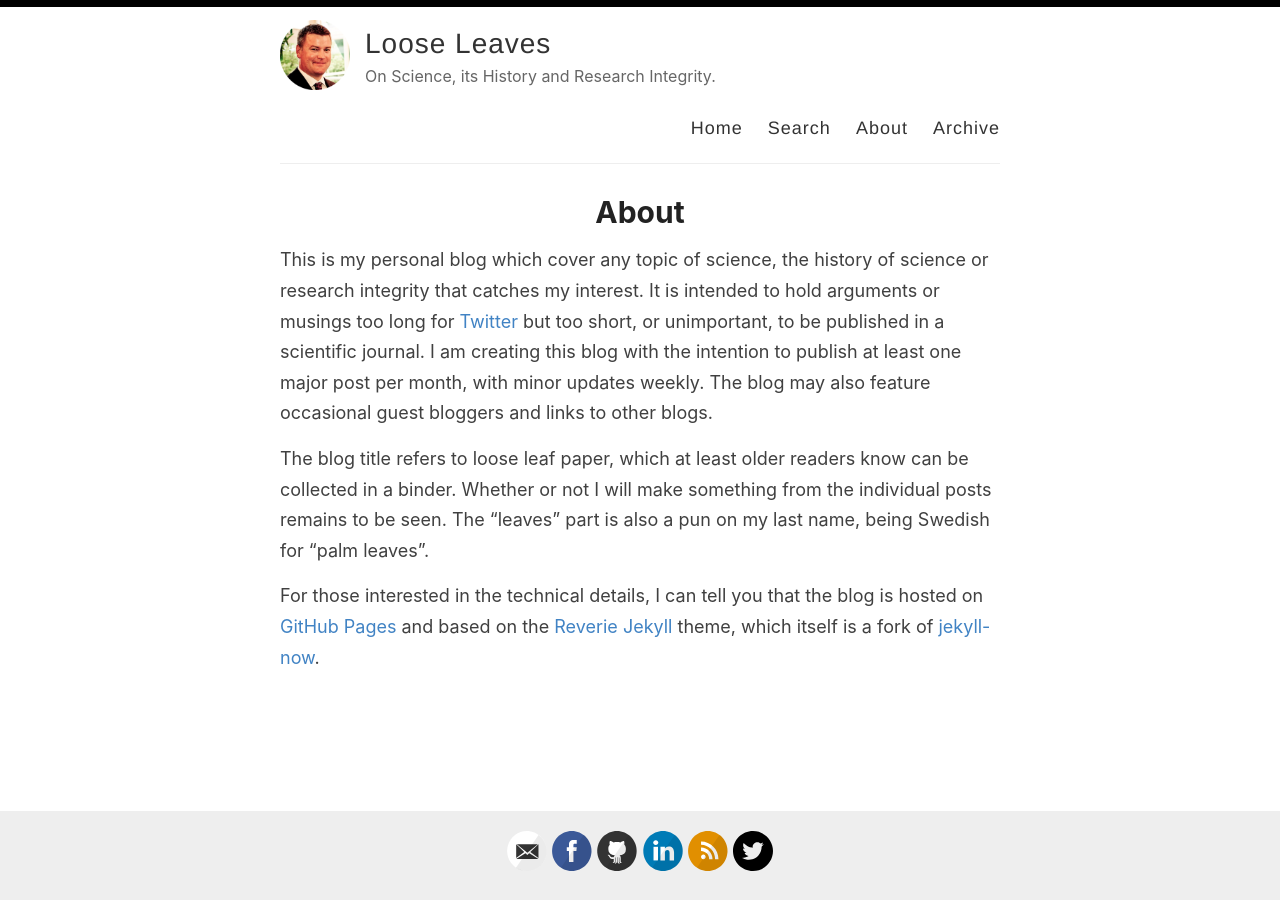
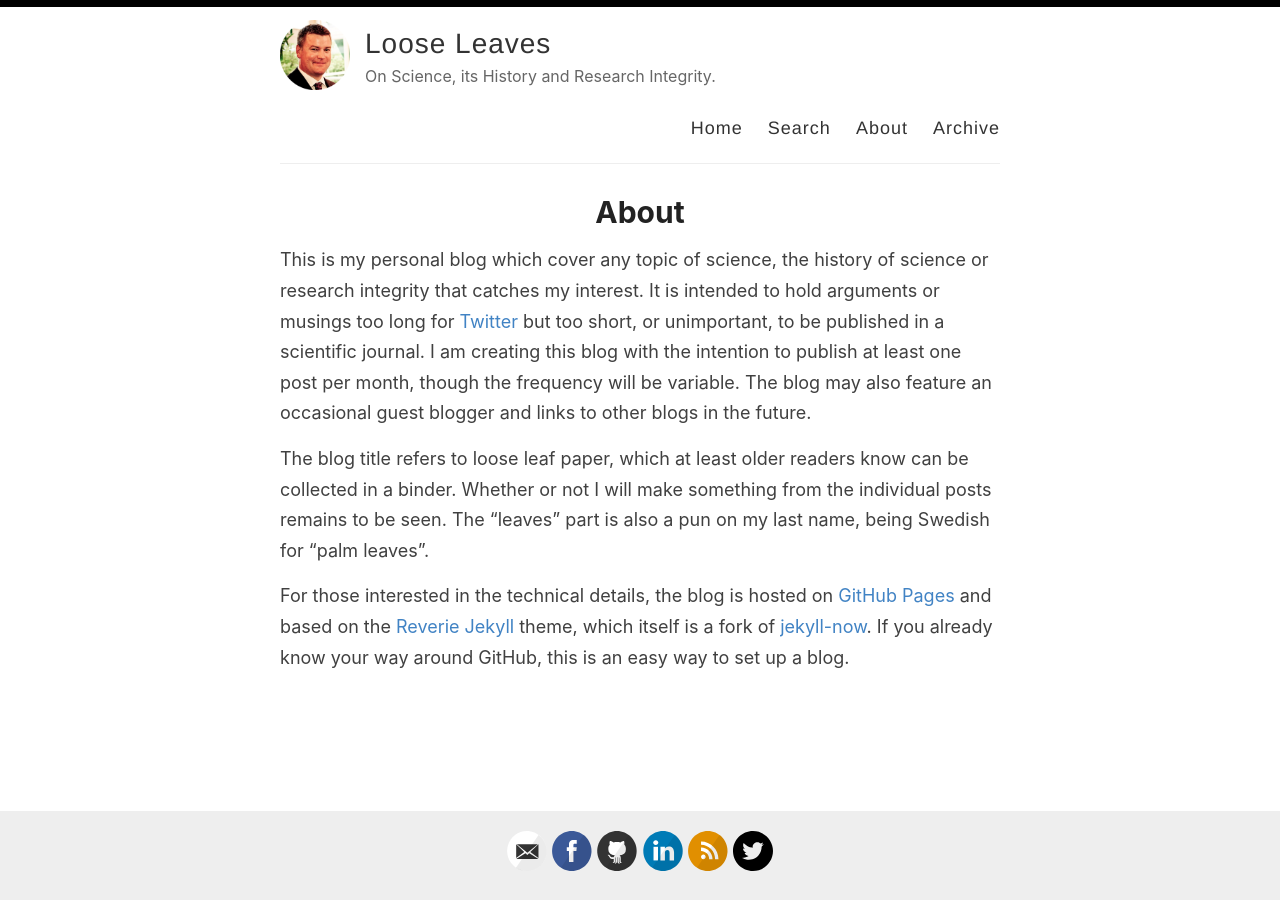
Before and after one commit to amitmerchant1990/reverie, a Jekyll site: the page built from _pages/about.md, in a window 1280 px wide. Built offline with Jekyll 4.4.1, drawn with Linux system fonts in a browser that asks for light colours.

Commit message:
Update about.md

```diff
--- a/_pages/about.md
+++ b/_pages/about.md
@@ -4,11 +4,11 @@ title: About
 permalink: /about/
 ---
 
-This is my personal blog which cover any topic of science, the history of science or research integrity that catches my interest. It is intended to hold arguments or musings too long for [Twitter](https://twitter.com/MagnusPalmblad) but too short, or unimportant, to be published in a scientific journal. I am creating this blog with the intention to publish at least one major post per month, with minor updates weekly. The blog may also feature occasional guest bloggers and links to other blogs.
+This is my personal blog which cover any topic of science, the history of science or research integrity that catches my interest. It is intended to hold arguments or musings too long for [Twitter](https://twitter.com/MagnusPalmblad) but too short, or unimportant, to be published in a scientific journal. I am creating this blog with the intention to publish at least one post per month, though the frequency will be variable. The blog may also feature an occasional guest blogger and links to other blogs in the future.
 
 The blog title refers to loose leaf paper, which at least older readers know can be collected in a binder. Whether or not I will make something from the individual posts remains to be seen. The "leaves" part is also a pun on my last name, being Swedish for "palm leaves".
 
-For those interested in the technical details, I can tell you that the blog is hosted on [GitHub Pages](https://pages.github.com/) and based on the [Reverie](https://github.com/amitmerchant1990/reverie) [Jekyll](https://jekyllrb.com/) theme, which itself is a fork of [jekyll-now](https://github.com/barryclark/jekyll-now).
+For those interested in the technical details, the blog is hosted on [GitHub Pages](https://pages.github.com/) and based on the [Reverie](https://github.com/amitmerchant1990/reverie) [Jekyll](https://jekyllrb.com/) theme, which itself is a fork of [jekyll-now](https://github.com/barryclark/jekyll-now). If you already know your way around GitHub, this is an easy way to set up a blog.
 &nbsp;
 &nbsp;
 &nbsp;
```
